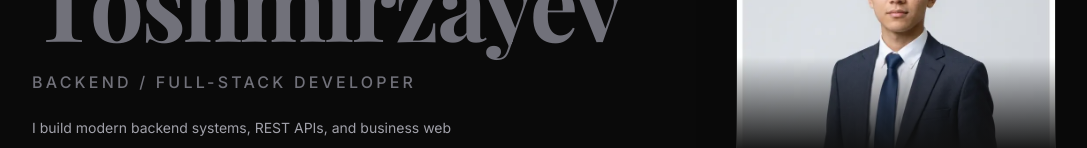
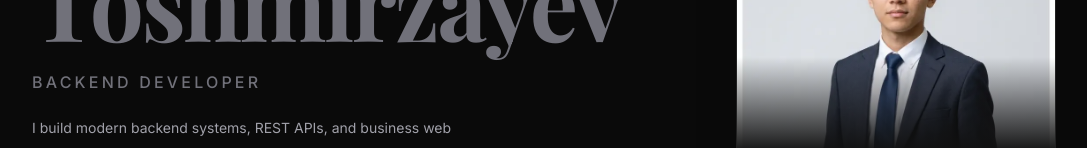
Before and after one commit to Toshmirzayev-Inomjon/inomjon-folio, a Next.js app: page / in a window 1280 px wide. Shown: the part 254-402 px from the top of the page, without its empty margins (96-1183 px from the left). Built offline with nearby package versions, Linux system fonts and the light colour scheme.

Commit message:
use backend developer title consistently

```diff
--- a/src/app/about/page.tsx
+++ b/src/app/about/page.tsx
@@ -5,7 +5,7 @@ export const dynamic = "force-dynamic";
 
 export const metadata = {
   title: "About | Inomjon Toshmirzayev",
-  description: "Backend / Full-stack developer from Qashqadaryo, Uzbekistan.",
+  description: "Backend Developer from Qashqadaryo, Uzbekistan.",
 };
 
 export default async function AboutPage() {
--- a/src/app/layout.tsx
+++ b/src/app/layout.tsx
@@ -17,13 +17,13 @@ export const metadata: Metadata = {
   metadataBase: new URL("https://toshmirzayev-inomjon.online"),
   title: "Inomjon Toshmirzayev | Backend Developer",
   description:
-    "Backend / Full-stack Developer building modern APIs and web platforms with Python, FastAPI, Django, and PostgreSQL.",
+    "Backend Developer building modern APIs and web platforms with Python, FastAPI, Django, and PostgreSQL.",
   authors: [{ name: "Inomjon Toshmirzayev", url: "https://toshmirzayev-inomjon.online" }],
   creator: "Inomjon Toshmirzayev",
   icons: { icon: "/favicon.ico" },
   openGraph: {
     title: "Inomjon Toshmirzayev | Backend Developer",
-    description: "Backend / Full-stack Developer from Uzbekistan.",
+    description: "Backend Developer from Uzbekistan.",
     url: "https://toshmirzayev-inomjon.online",
     siteName: "Inomjon Toshmirzayev",
     locale: "en_US",
--- a/src/app/projects/page.tsx
+++ b/src/app/projects/page.tsx
@@ -5,7 +5,7 @@ export const dynamic = "force-dynamic";
 
 export const metadata = {
   title: "Projects | Inomjon Toshmirzayev",
-  description: "Selected backend and full-stack projects by Inomjon Toshmirzayev.",
+  description: "Selected backend projects by Inomjon Toshmirzayev.",
 };
 
 export default async function ProjectsPage() {
--- a/src/data/siteData.ts
+++ b/src/data/siteData.ts
@@ -22,12 +22,12 @@ export type IconName =
 
 export const siteIdentity = {
   ownerName: "Inomjon Toshmirzayev",
-  role: "Full-stack Dasturchi",
+  role: "Backend Developer",
   brandName: "Inomjon Toshmirzayev",
   brandBase: "Inomjon",
   brandAccent: "Toshmirzayev",
   siteUrl: "https://toshmirzayev-inomjon.online",
-  metadataTitle: "Inomjon Toshmirzayev | Full-stack Dasturchi",
+  metadataTitle: "Inomjon Toshmirzayev | Backend Developer",
   metadataDescription: "Zamonaviy web ilovalar, portfolio saytlar, dashboardlar va biznes uchun qulay web platformalar.",
   setupTitle: "Inomjon portfolio sozlashni talab qiladi",
   setupDescription: "Profil, loyihalar va lokatsiya ma'lumotlarini yaratish uchun Prisma migration va seedni ishga tushiring."
@@ -36,7 +36,7 @@ export const siteIdentity = {
 export const personalProfile = {
   name: siteIdentity.ownerName,
   role: siteIdentity.role,
-  headline: "Full-stack Dasturchi",
+  headline: "Backend Developer",
   bio: "Zamonaviy web ilovalar, portfolio saytlar, dashboardlar va biznes uchun qulay web platformalar yarataman. Next.js, React, TypeScript, Prisma va Tailwind CSS yordamida tez, chiroyli va foydali loyihalar quraman.",
   heroImage: "/uploads/profile-inomjon.webp",
   cvUrl: "/api/cv",
@@ -94,7 +94,7 @@ export const locationSeed = {
 
 const workItemsUz = [
   {
-    role: "Full-stack Dasturchi",
+    role: "Backend Developer",
     company: "Mustaqil web loyihalar",
     period: "2024 - Hozir",
     description: "Next.js, React, TypeScript, Prisma va Tailwind CSS yordamida portfolio, dashboard va biznes platformalar yaratish."
@@ -115,7 +115,7 @@ const workItemsUz = [
 
 export const translations = {
   uz: {
-    heroTitle: "Premium full-stack web platformalar yarataman",
+    heroTitle: "Premium backend web platformalar yarataman",
     about: "Men haqimda",
     projects: "Loyihalar",
     contact: "Aloqa",
@@ -125,7 +125,7 @@ export const translations = {
     downloadCv: "CV yuklab olish",
     bookCall: "Aloqaga chiqish",
     langLabel: "Uz",
-    profileHeadline: "Full-stack Dasturchi",
+    profileHeadline: "Backend Developer",
     profileBio: personalProfile.bio,
     home: "Bosh sahifa",
     portfolioLabel: "Tanlangan ishlar",
@@ -141,22 +141,22 @@ export const translations = {
     aboutMe: "Men haqimda",
     aboutTitle: "Salom, men",
     availableForHire: "Loyihalar uchun ochiqman",
-    aboutText: "Men biznes uchun aniq, tez va foydalanishga qulay web yechimlar quradigan full-stack dasturchiman. Interfeys, backend, database va admin panel qismlarini bitta yaxlit mahsulot sifatida ishlab chiqaman.",
+    aboutText: "Men biznes uchun aniq, tez va foydalanishga qulay backend yechimlar quradigan dasturchiman. API, database, autentifikatsiya va admin panel qismlarini ishonchli tizim sifatida ishlab chiqaman.",
     yearsExperience: "Yillik tajriba",
     projectsCompleted: "Loyihalar",
     happyClients: "Mamnun mijozlar",
     coreTechnologies: "Asosiy texnologiyalar",
     marquee: "Inomjon bilan yarating",
     portfolioTitle: "Biznes natijalarga yo'naltirilgan loyihalar",
-    portfolioText: "Dashboardlar, portfolio saytlar, e-commerce platformalar va biznes jarayonlarini soddalashtiradigan full-stack web yechimlar.",
+    portfolioText: "Dashboardlar, API tizimlari, e-commerce platformalar va biznes jarayonlarini soddalashtiradigan backend web yechimlar.",
     featured: "Tanlangan",
     project: "Loyiha",
     visitSite: "Loyihani ko'rish",
     servicesTitle: "Qanday yordam bera olaman",
     serviceFrontendTitle: "Frontend interfeyslar",
     serviceFrontendText: "Dizayn va mahsulot g'oyalarini responsive, qulay va tez ishlaydigan React/Next.js interfeyslarga aylantiraman.",
-    serviceFullStackTitle: "Full-stack ishlab chiqish",
-    serviceFullStackText: "Database, API route, autentifikatsiya, admin funksiyalar va deployga tayyor arxitekturagacha to'liq mahsulot oqimini quraman.",
+    serviceBackendTitle: "Backend ishlab chiqish",
+    serviceBackendText: "Database, API route, autentifikatsiya, admin funksiyalar va deployga tayyor backend arxitekturasini quraman.",
     serviceDashboardTitle: "Admin dashboardlar",
     serviceDashboardText: "Kontent, foydalanuvchilar, xabarlar, loyihalar va biznes operatsiyalarini boshqarish uchun amaliy dashboardlar yarataman.",
     serviceStartupTitle: "Web platformalar",
@@ -191,7 +191,7 @@ export const translations = {
     expertGroups: { Frontend: "Frontend", Design: "Dizayn", Backend: "Backend", Database: "Ma'lumotlar bazasi", Platform: "Platforma", Storage: "Saqlash", Tooling: "Vositalar" }
   },
   en: {
-    heroTitle: "Premium full-stack web platforms",
+    heroTitle: "Premium backend web platforms",
     about: "About",
     projects: "Projects",
     contact: "Contact",
@@ -201,7 +201,7 @@ export const translations = {
     downloadCv: "Download CV",
     bookCall: "Contact Me",
     langLabel: "En",
-    profileHeadline: "Full-stack Developer",
+    profileHeadline: "Backend Developer",
     profileBio: "I build modern web apps, portfolio websites, dashboards and useful business platforms with Next.js, React, TypeScript, Prisma and Tailwind CSS.",
     home: "Home",
     portfolioLabel: "Selected work",
@@ -217,22 +217,22 @@ export const translations = {
     aboutMe: "About me",
     aboutTitle: "Hi, I am",
     availableForHire: "Available for projects",
-    aboutText: "I am a full-stack developer building fast, clear and practical web solutions for business. I ship interfaces, backend, database and admin features as one complete product.",
+    aboutText: "I am a backend developer building fast, clear and practical systems for business. I deliver APIs, databases, authentication and admin features as reliable production services.",
     yearsExperience: "Years experience",
     projectsCompleted: "Projects",
     happyClients: "Happy clients",
     coreTechnologies: "Core technologies",
     marquee: "Build with Inomjon",
     portfolioTitle: "Projects shaped around business outcomes",
-    portfolioText: "Dashboards, portfolio websites, e-commerce platforms and full-stack web solutions for practical business workflows.",
+    portfolioText: "Dashboards, API systems, e-commerce platforms and backend solutions for practical business workflows.",
     featured: "Featured",
     project: "Project",
     visitSite: "View Project",
     servicesTitle: "How I can help",
     serviceFrontendTitle: "Frontend interfaces",
     serviceFrontendText: "I turn designs and product ideas into responsive, accessible and fast React/Next.js interfaces.",
-    serviceFullStackTitle: "Full-stack delivery",
-    serviceFullStackText: "I build database, API routes, authentication, admin features and deployment-ready architecture.",
+    serviceBackendTitle: "Backend development",
+    serviceBackendText: "I build databases, API routes, authentication, admin features and deployment-ready backend architecture.",
     serviceDashboardTitle: "Admin dashboards",
     serviceDashboardText: "I create dashboards for managing content, users, messages, projects and business operations.",
     serviceStartupTitle: "Web platforms",
@@ -264,14 +264,14 @@ export const translations = {
     signedIn: "Signed in.",
     verificationSent: "Verification link sent to your email.",
     workItems: [
-      { ...workItemsUz[0], role: "Full-stack Developer", company: "Independent web projects", period: "2024 - Present", description: "Building portfolio websites, dashboards and business platforms with Next.js, React, TypeScript, Prisma and Tailwind CSS." },
+      { ...workItemsUz[0], role: "Backend Developer", company: "Independent web projects", period: "2024 - Present", description: "Building APIs, dashboards and business platforms with Node.js, Prisma, PostgreSQL and Next.js." },
       { ...workItemsUz[1], role: "Next.js Developer", company: "Web apps and platforms", description: "Implemented responsive interfaces, API routes, auth flows, admin panels and database-backed features." },
       { ...workItemsUz[2], role: "Automation Developer", company: "Client integrations and web solutions", description: "Created integrations, bots and practical web solutions for business processes." }
     ],
     expertGroups: { Frontend: "Frontend", Design: "Design", Backend: "Backend", Database: "Database", Platform: "Platform", Storage: "Storage", Tooling: "Tooling" }
   },
   ru: {
-    heroTitle: "Премиальные full-stack web-платформы",
+    heroTitle: "Премиальные backend web-платформы",
     about: "Обо мне",
     projects: "Проекты",
     contact: "Контакты",
@@ -281,7 +281,7 @@ export const translations = {
     downloadCv: "Скачать CV",
     bookCall: "Связаться",
     langLabel: "Ru",
-    profileHeadline: "Full-stack разработчик",
+    profileHeadline: "Backend Developer",
     profileBio: "Создаю современные web-приложения, portfolio сайты, dashboard'ы и удобные business platforms на Next.js, React, TypeScript, Prisma и Tailwind CSS.",
     home: "Главная",
     portfolioLabel: "Избранные работы",
@@ -297,22 +297,22 @@ export const translations = {
     aboutMe: "Обо мне",
     aboutTitle: "Привет, я",
     availableForHire: "Открыт к проектам",
-    aboutText: "Я full-stack разработчик, создающий быстрые, понятные и практичные web-решения для бизнеса: интерфейс, backend, database и admin features как единый продукт.",
+    aboutText: "Я backend-разработчик, создающий быстрые, понятные и практичные системы для бизнеса: API, database, authentication и admin features.",
     yearsExperience: "Лет опыта",
     projectsCompleted: "Проекты",
     happyClients: "Довольных клиентов",
     coreTechnologies: "Основные технологии",
     marquee: "Создавайте с Inomjon",
     portfolioTitle: "Проекты, ориентированные на бизнес-результат",
-    portfolioText: "Dashboard'ы, portfolio сайты, e-commerce platforms и full-stack web решения для бизнеса.",
+    portfolioText: "Dashboard'ы, API-системы, e-commerce platforms и backend web-решения для бизнеса.",
     featured: "Избранное",
     project: "Проект",
     visitSite: "Смотреть проект",
     servicesTitle: "Чем я могу помочь",
     serviceFrontendTitle: "Frontend интерфейсы",
     serviceFrontendText: "Превращаю дизайн и product ideas в responsive и быстрые React/Next.js интерфейсы.",
-    serviceFullStackTitle: "Full-stack разработка",
-    serviceFullStackText: "Строю database, API routes, authentication, admin features и deployment-ready architecture.",
+    serviceBackendTitle: "Backend разработка",
+    serviceBackendText: "Строю database, API routes, authentication, admin features и deployment-ready backend architecture.",
     serviceDashboardTitle: "Admin dashboard'ы",
     serviceDashboardText: "Создаю dashboard'ы для управления контентом, пользователями, сообщениями, проектами и business operations.",
     serviceStartupTitle: "Web платформы",
@@ -344,7 +344,7 @@ export const translations = {
     signedIn: "Вы вошли.",
     verificationSent: "Ссылка подтверждения отправлена на ваш email.",
     workItems: [
-      { ...workItemsUz[0], role: "Full-stack разработчик", company: "Независимые web проекты", period: "2024 - Сейчас", description: "Создание portfolio сайтов, dashboard'ов и business platforms на Next.js, React, TypeScript, Prisma и Tailwind CSS." },
+      { ...workItemsUz[0], role: "Backend Developer", company: "Независимые web проекты", period: "2024 - Сейчас", description: "Создание API, dashboard'ов и business platforms на Node.js, Prisma, PostgreSQL и Next.js." },
       { ...workItemsUz[1], role: "Next.js разработчик", company: "Web приложения и платформы", description: "Реализация responsive интерфейсов, API routes, auth flows, admin panels и database-backed features." },
       { ...workItemsUz[2], role: "Разработчик автоматизаций", company: "Клиентские интеграции и web решения", description: "Создание интеграций, ботов и практичных web решений для business processes." }
     ],
@@ -388,7 +388,7 @@ export const expertAreas = [
 
 export const serviceCards = [
   { icon: "monitor", titleKey: "serviceFrontendTitle", textKey: "serviceFrontendText" },
-  { icon: "code", titleKey: "serviceFullStackTitle", textKey: "serviceFullStackText" },
+  { icon: "code", titleKey: "serviceBackendTitle", textKey: "serviceBackendText" },
   { icon: "dashboard", titleKey: "serviceDashboardTitle", textKey: "serviceDashboardText" },
   { icon: "rocket", titleKey: "serviceStartupTitle", textKey: "serviceStartupText" }
 ] satisfies ReadonlyArray<{ icon: IconName; titleKey: TranslationStringKey; textKey: TranslationStringKey }>;
--- a/src/lib/i18n.ts
+++ b/src/lib/i18n.ts
@@ -11,13 +11,13 @@ export const translations = {
     available: "Available for work",
     heroTitle1: "Inomjon",
     heroTitle2: "Toshmirzayev",
-    heroSubtitle: "Backend / Full-stack Developer",
+    heroSubtitle: "Backend Developer",
     heroDesc: "I build modern backend systems, REST APIs, and business web platforms using Python, FastAPI, Django, and PostgreSQL.",
     viewProjects: "View Projects",
     learnMore: "Learn More",
     // About
     aboutLabel: "ABOUT ME",
-    aboutDesc: "I'm a backend-focused full-stack developer from Uzbekistan. I craft reliable, scalable APIs and web platforms using Python, FastAPI, Django and PostgreSQL. I prioritise clean architecture, response speed, and real business outcomes.",
+    aboutDesc: "I'm a backend developer from Uzbekistan. I craft reliable, scalable APIs and web platforms using Python, FastAPI, Django and PostgreSQL. I prioritise clean architecture, response speed, and real business outcomes.",
     yearsExp: "YEARS EXPERIENCE",
     projectsDone: "PROJECTS COMPLETED",
     techStackLabel: "TECH STACK",
@@ -48,12 +48,12 @@ export const translations = {
     available: "Loyihalar uchun ochiqman",
     heroTitle1: "Inomjon",
     heroTitle2: "Toshmirzayev",
-    heroSubtitle: "Backend / Full-stack Dasturchi",
+    heroSubtitle: "Backend Developer",
     heroDesc: "Python, FastAPI, Django va PostgreSQL yordamida zamonaviy backend tizimlari, REST API'lar va biznes web platformalar quraman.",
     viewProjects: "Loyihalarni ko'rish",
     learnMore: "Ko'proq bilish",
     aboutLabel: "MEN HAQIMDA",
-    aboutDesc: "Men O'zbekistonlik backend-yo'nalishli full-stack dasturchiman. Python, FastAPI, Django va PostgreSQL yordamida ishonchli va kengaytiriladigan API'lar hamda web platformalar yarataman. Toza arxitektura, tezkorlik va real biznes natijalari mening asosiy mezonlarim.",
+    aboutDesc: "Men O'zbekistonlik backend dasturchiman. Python, FastAPI, Django va PostgreSQL yordamida ishonchli va kengaytiriladigan API'lar hamda web platformalar yarataman. Toza arxitektura, tezkorlik va real biznes natijalari mening asosiy mezonlarim.",
     yearsExp: "YILLIK TAJRIBA",
     projectsDone: "BAJARILGAN LOYIHALAR",
     techStackLabel: "TECH STACK",
@@ -82,12 +82,12 @@ export const translations = {
     available: "Открыт к проектам",
     heroTitle1: "Inomjon",
     heroTitle2: "Toshmirzayev",
-    heroSubtitle: "Backend / Full-stack разработчик",
+    heroSubtitle: "Backend Developer",
     heroDesc: "Создаю современные backend-системы, REST API и бизнес web-платформы на Python, FastAPI, Django и PostgreSQL.",
     viewProjects: "Смотреть проекты",
     learnMore: "Узнать больше",
     aboutLabel: "ОБО МНЕ",
-    aboutDesc: "Я backend-ориентированный full-stack разработчик из Узбекистана. Создаю надёжные и масштабируемые API и web-платформы на Python, FastAPI, Django и PostgreSQL. Ценю чистую архитектуру, высокую скорость и реальные бизнес-результаты.",
+    aboutDesc: "Я backend-разработчик из Узбекистана. Создаю надёжные и масштабируемые API и web-платформы на Python, FastAPI, Django и PostgreSQL. Ценю чистую архитектуру, высокую скорость и реальные бизнес-результаты.",
     yearsExp: "ЛЕТ ОПЫТА",
     projectsDone: "ЗАВЕРШЁННЫХ ПРОЕКТОВ",
     techStackLabel: "TECH STACK",
--- a/src/lib/portfolio-db.ts
+++ b/src/lib/portfolio-db.ts
@@ -32,7 +32,7 @@ export async function ensureProfile() {
     VALUES (
       'main',
       'Inomjon Toshmirzayev',
-      'Full-stack Dasturchi',
+      'Backend Developer',
       'Zamonaviy web ilovalar va biznes platformalar yarataman.',
       '/uploads/profile-inomjon.webp',
       20,
```
Also changed, not shown: prisma/seed.mjs (+8 -7 lines), 2 other files (tests, documents, lock files or other folders).
